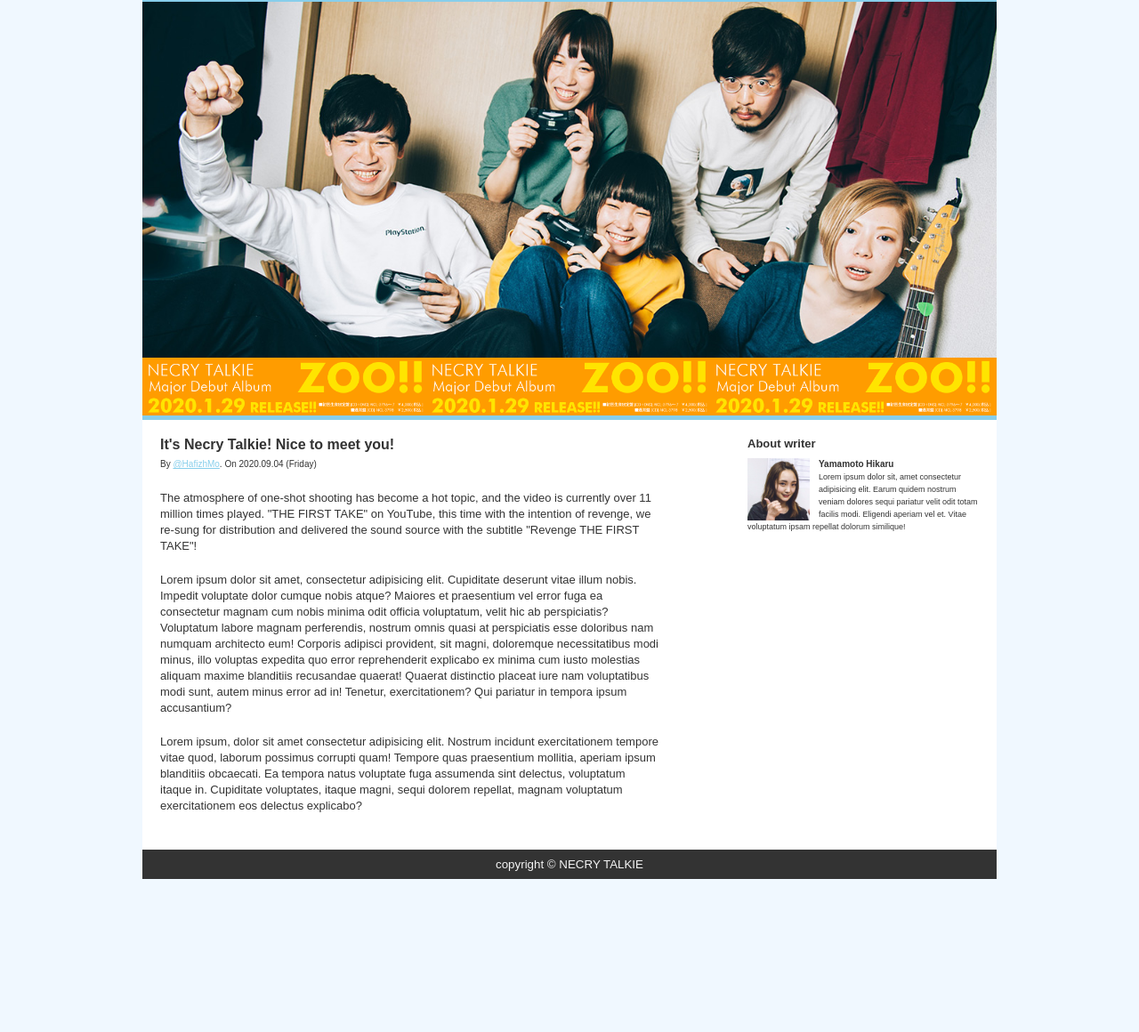
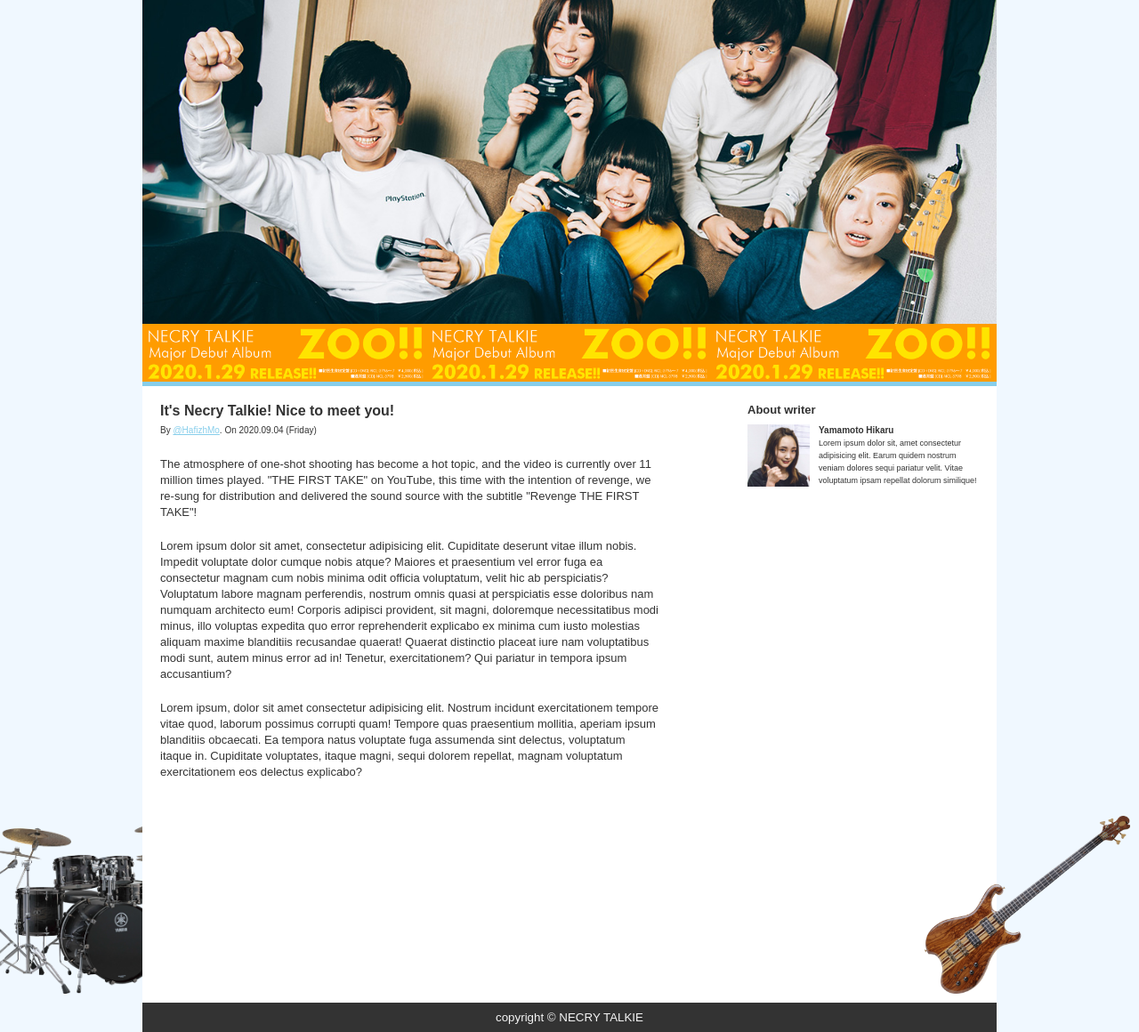
Before and after one commit to hafizhMo/simple-html-css, a plain HTML site: page index.html in a window 1280 px wide. Shown: the part 101-1261 px from the top of the page at 89% size. Before the commit the page ends 1089 px from the top, so only its background shows below. Drawn offline with Linux system fonts and the light colour scheme.

Commit message:
add topbar + mascot

```diff
--- a/index.html
+++ b/index.html
@@ -11,9 +11,8 @@
 </head>
 
 <body>
-  <div class="container">
+  <div class="topbar">
     <div class="header">
-      <h1 class="title">Necry Talkie</h1>
       <ul>
         <li><a href="#">Home</a></li>
         <li><a href="#">About</a></li>
@@ -21,7 +20,10 @@
         <li><a href="#">Goods</a></li>
         <li><a href="#">Contact</a></li>
       </ul>
+      <h1 class="title">Necry Talkie</h1>
     </div>
+  </div>
+  <div class="container">
     <div class="hero"></div>
     <div class="subhero"></div>
     <div class="content cf">
@@ -70,11 +72,14 @@
         <p>
           <strong>Yamamoto Hikaru</strong><br />
           Lorem ipsum dolor sit, amet consectetur adipisicing elit. Earum
-          quidem nostrum veniam dolores sequi pariatur velit odit totam
-          facilis modi. Eligendi aperiam vel et. Vitae voluptatum ipsam
-          repellat dolorum similique!
+          quidem nostrum veniam dolores sequi pariatur velit. Vitae voluptatum
+          ipsam repellat dolorum similique!
         </p>
       </div>
+    </div>
+    <div class="mascot cf">
+      <img src="/img/mascot1.png" alt="mascot_necry" class="satu">
+      <img src="/img/mascot2.png" alt="mascot_necry" class="dua">
     </div>
     <div class="footer">
       <p>copyright © NECRY TALKIE</p>
--- a/styles.css
+++ b/styles.css
@@ -125,7 +125,7 @@ blockquote:before,
 blockquote:after,
 q:before,
 q:after {
-    content: '';
+  content: "";
   content: none;
 }
 
@@ -133,7 +133,6 @@ table {
   border-collapse: collapse;
   border-spacing: 0;
 }
-
 
 /* Style */
 
@@ -148,16 +147,34 @@ body {
   width: 960px;
   margin: auto;
   background-color: white;
+  padding-top: 65px;
+}
+
+.topbar {
+  left: 0;
+  right: 0;
+  position: fixed;
+  background-color: white;
+  border-bottom: 5px solid skyblue;
 }
 
 .header {
+  width: 900px;
   padding: 20px;
   padding-bottom: 10px;
+  margin: auto;
+  position: relative;
 }
 
 .header .title {
   font-size: xx-large;
   font-weight: bold;
+}
+
+.header ul {
+  position: absolute;
+  right: 0;
+  top: 10px;
 }
 
 .header ul li {
@@ -182,8 +199,6 @@ body {
   background-image: url(img/member.jpg);
   background-size: cover;
   background-position: 0 -35px;
-    border-top: 5px solid skyblue;
-
 }
 
 .subhero {
@@ -256,6 +271,27 @@ body {
   line-height: 14px;
 }
 
+.mascot img {
+  height: 200px;
+}
+
+.mascot .satu {
+  position: relative;
+  float: left;
+  margin-left: -200px;
+  z-index: -9999;
+  padding-bottom: 10px;
+}
+
+.mascot .dua {
+  position: relative;
+  float: right;
+  margin-right: -150px;
+  z-index: 9999;
+
+  padding-bottom: 10px;
+}
+
 .footer {
   background-color: #333;
   padding: 10px;
@@ -266,7 +302,6 @@ body {
   text-align: center;
   font-size: smaller;
 }
-
 
 /**
  * For modern browsers
```
Also changed, not shown: img/mascot1.png (added), img/mascot2.png (added). Lines whose indentation alone changed are shown as unchanged.
